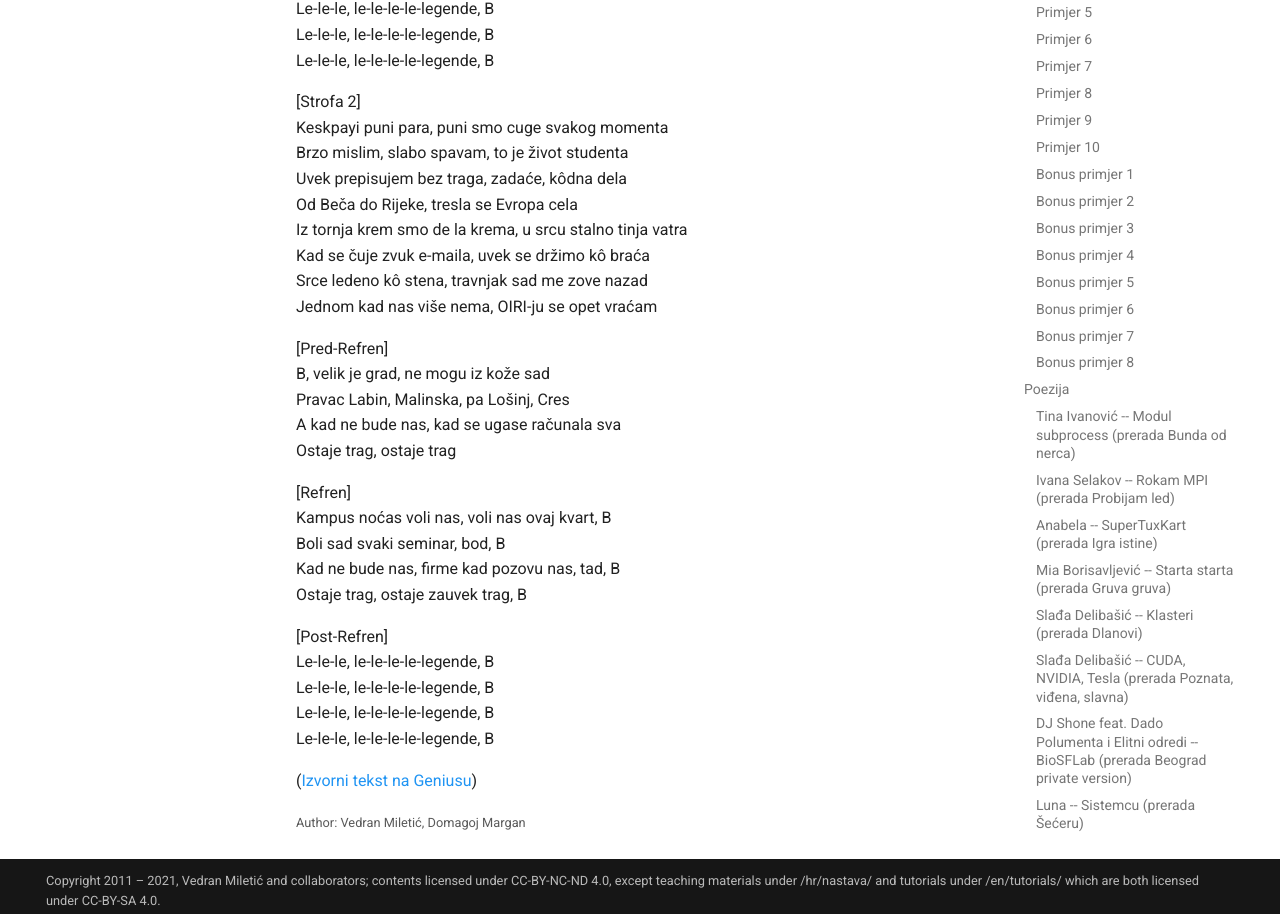
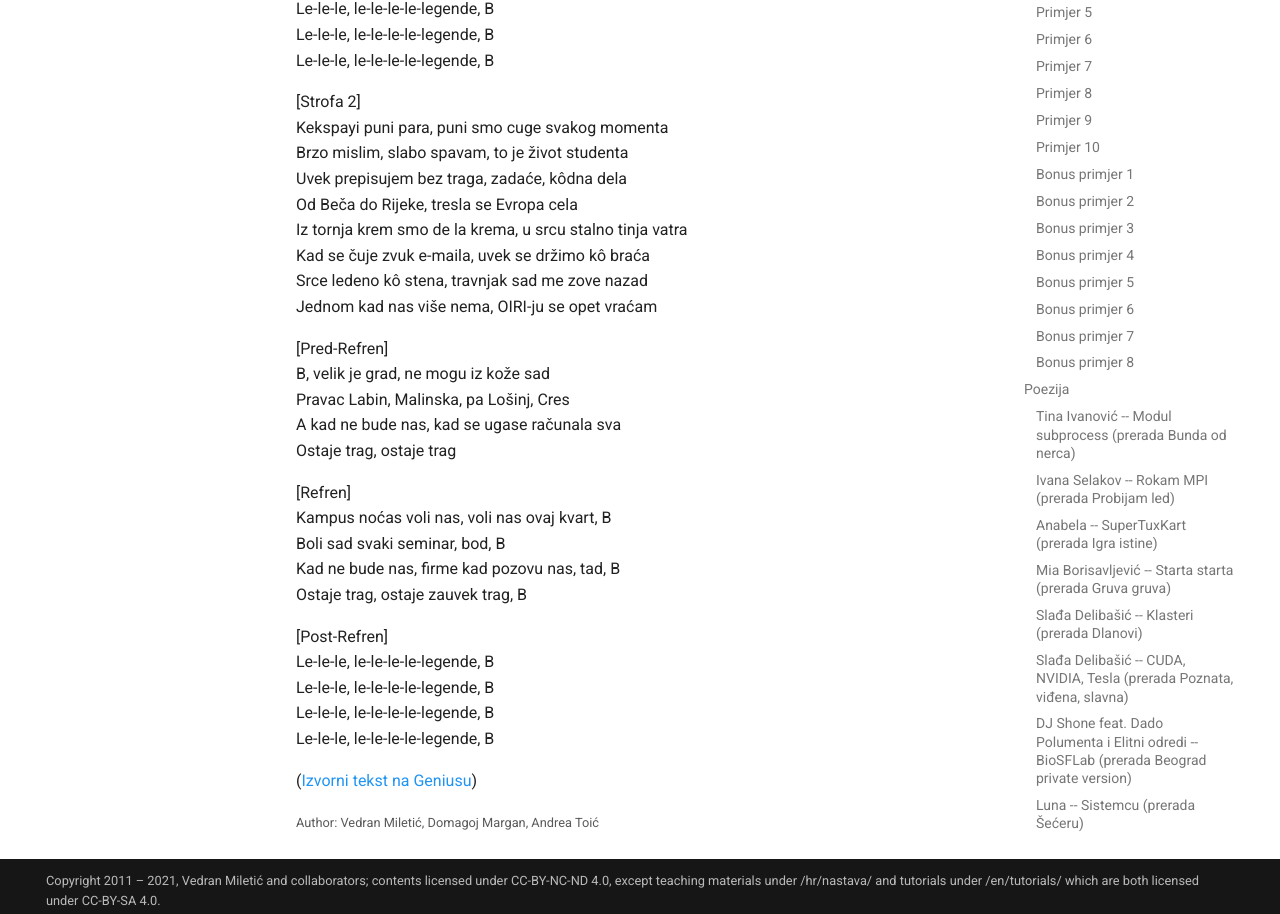
Before and after one commit to gaseri/website, an MkDocs documentation site: the page built from docs/hr/vrlo-vazne-informacije.md, in a window 1280 px wide and 1400 px high, scrolled down 25583 px. Shown: the part 456-1370 px from the top of the window. Built offline with MkDocs 1.6.1 and Material for MkDocs 9.7.7, drawn with Linux system fonts in a browser that asks for light colours; comment, search, counter and statistics services are not loaded; some of the changed text lies outside the part shown.

Commit message:
Fixed typos and added "Linuxi" author credits

```diff
--- a/docs/hr/vrlo-vazne-informacije.md
+++ b/docs/hr/vrlo-vazne-informacije.md
@@ -1,5 +1,5 @@
 ---
-author: Vedran Miletić, Domagoj Margan
+author: Vedran Miletić, Domagoj Margan, Andrea Toić
 ---
 
 # Vrlo važne informacije
@@ -927,7 +927,7 @@ Zove bolnica, pokvario je sve, pls ga uzmite, a ne ne ne!
 ### Corona -- Legende (prerada Legende)
 
 [Intro]
-Sedamstodevetnaest, sedamstodevetnaest, Sedamstodevetnaest
+Sedamstodevetnaest, sedamstodevetnaest, sedamstodevetnaest
 
 [Refren]
 Kampus noćas voli nas, voli nas ovaj kvart, B
@@ -970,7 +970,7 @@ Le-le-le, le-le-le-le-legende, B
 Le-le-le, le-le-le-le-legende, B
 
 [Strofa 2]
-Keskpayi puni para, puni smo cuge svakog momenta
+Kekspayi puni para, puni smo cuge svakog momenta
 Brzo mislim, slabo spavam, to je život studenta
 Uvek prepisujem bez traga, zadaće, kôdna dela
 Od Beča do Rijeke, tresla se Evropa cela
```
